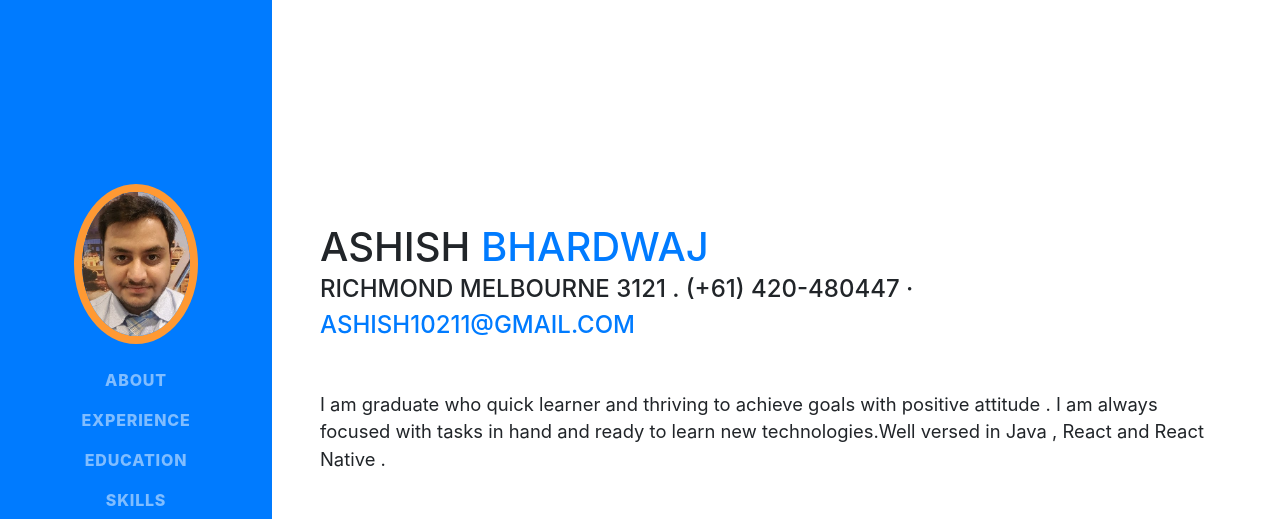
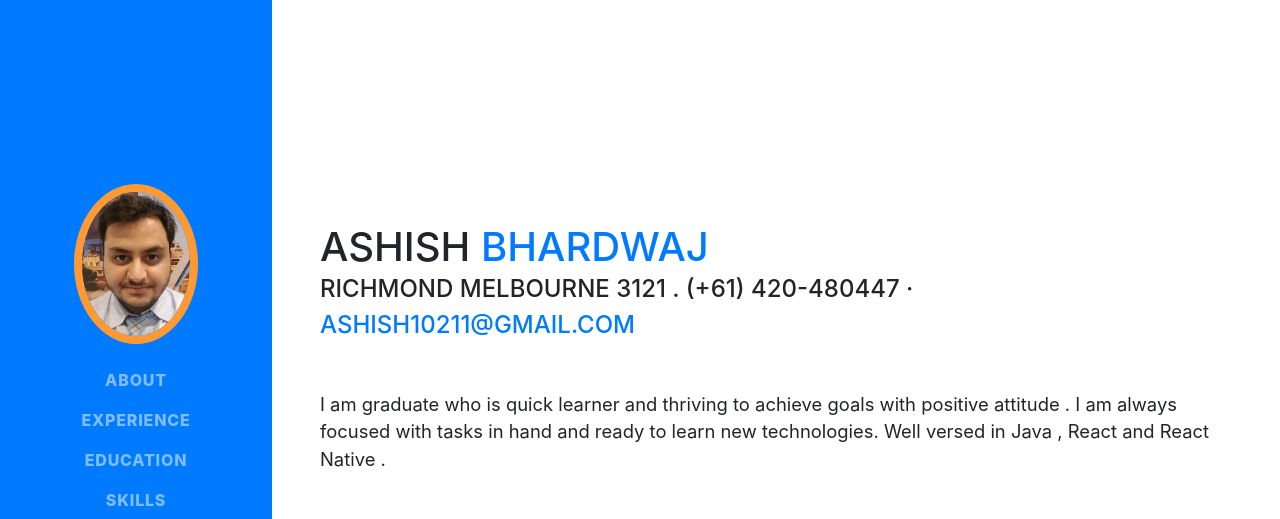
Before and after one commit to ashish10211/portfolio, a website with bundled scripts: page index.html in a window 1280 px wide. Shown: the top 519 px of the page. Built offline with nearby package versions, Linux system fonts and the light colour scheme; a web font is replaced by a local one.

Commit message:
Update index.html

```diff
--- a/index.html
+++ b/index.html
@@ -82,7 +82,7 @@
           <div class="subheading mb-5">Richmond Melbourne 3121 . (+61) 420-480447 ·
             <a href="mailto:ashish10211@gmail.com">ashish10211@gmail.com</a>
           </div>
-          <p class="lead mb-5">I am graduate who quick learner and thriving to achieve goals with positive attitude . I am always focused with tasks in hand and ready to learn new technologies.Well versed in Java , React and React Native . </p>
+          <p class="lead mb-5">I am graduate who is quick learner and thriving to achieve goals with positive attitude . I am always focused with tasks in hand and ready to learn new technologies. Well versed in Java , React and React Native . </p>
           <div class="social-icons">
             <a href="https://www.linkedin.com/in/ashish-bhardwaj-10211">
               <i class="fab fa-linkedin-in"></i>
```
